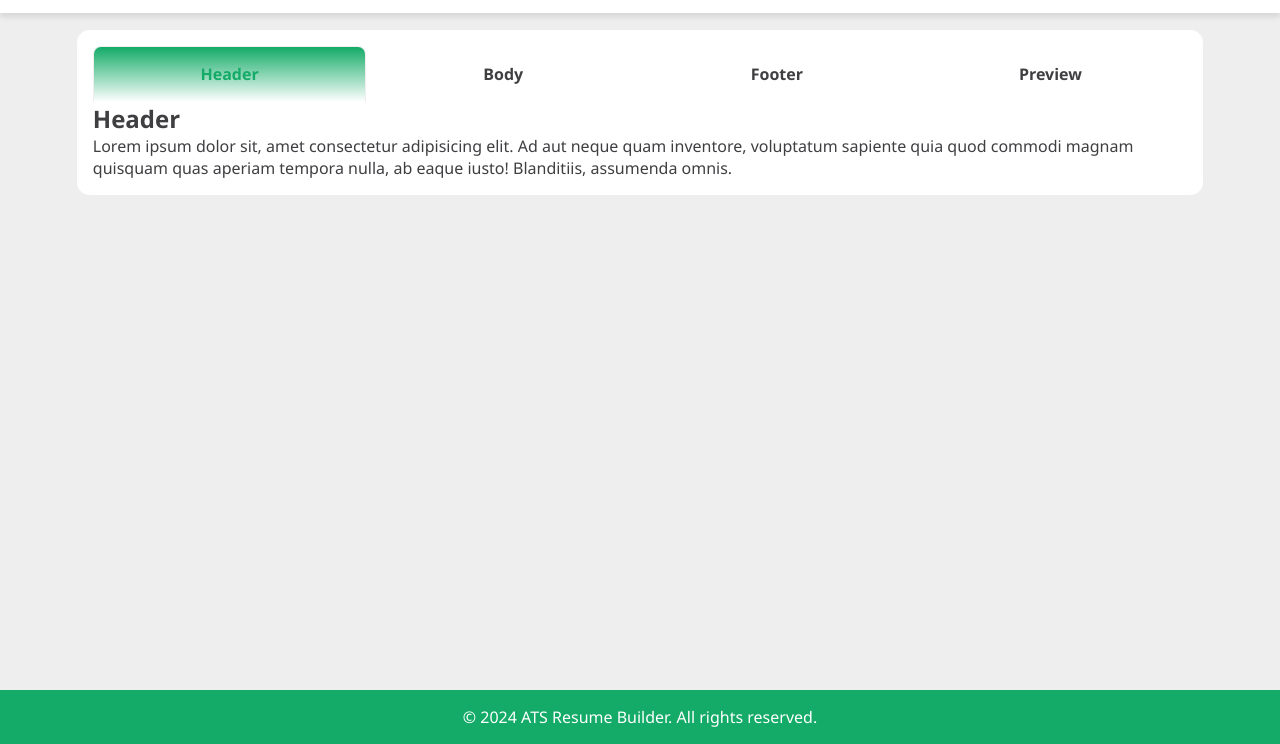
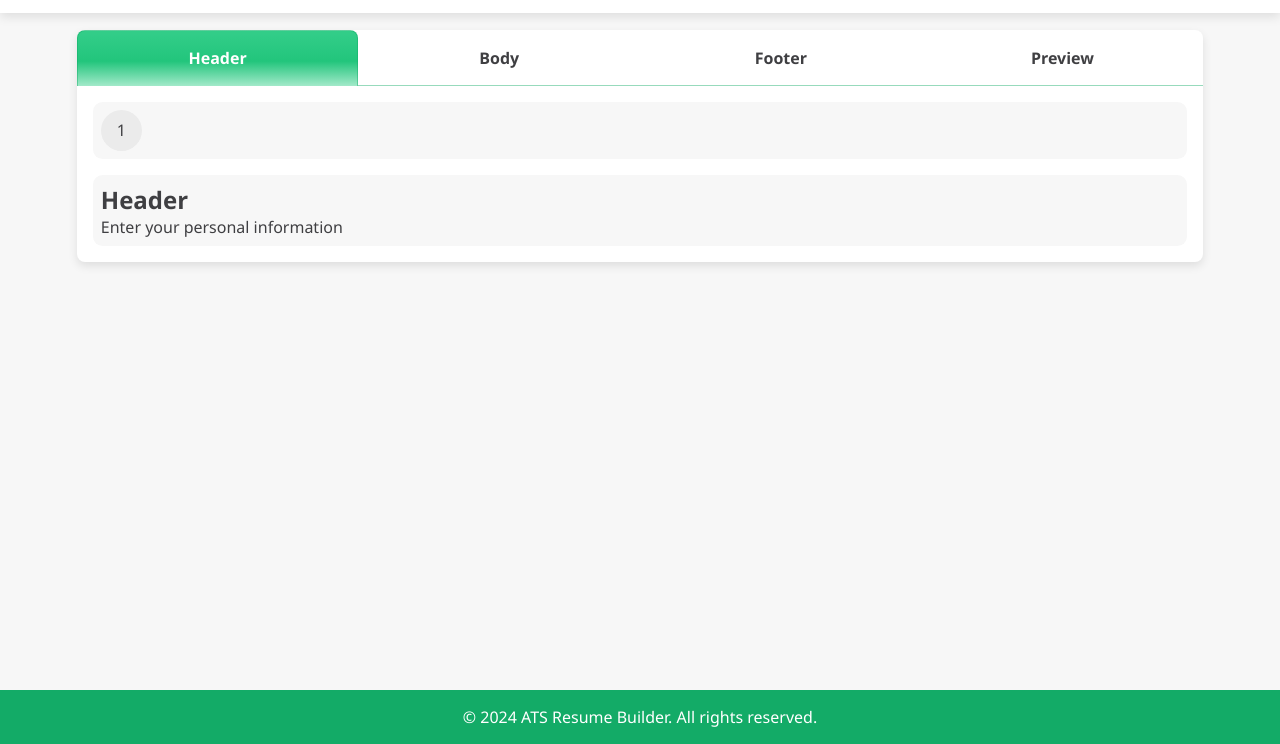
Before and after one commit to RyanBagusB/ats-resume-builder, a website built with Vite: page index.html in a window 1280 px wide. Shown: the part 58-802 px from the top of the page. Built offline with nearby package versions, Linux system fonts and the light colour scheme.

Commit message:
Adding Stepper

```diff
--- a/index.html
+++ b/index.html
@@ -27,22 +27,45 @@
         </nav>
 
         <div class="tab-contents">
-          <div class="tab-contents-header">
-            <h2>Header</h2>
-            <p>Lorem ipsum dolor sit, amet consectetur adipisicing elit. Ad aut neque quam inventore, voluptatum sapiente quia quod commodi magnam quisquam quas aperiam tempora nulla, ab eaque iusto! Blanditiis, assumenda omnis.</p>
+          <div class="tab-contents__header">
+            <div class="section-navigation">
+              <div class="section-navigation__stepper-container">
+                <a href="#" class="section-navigation__stepper-container__stepper">1</a>
+              </div>
+            </div>
+
+            <div class="section-content">
+              <h2>Header</h2>
+              <p>Enter your personal information</p>
+            </div>
           </div>
 
-          <div class="tab-contents-body">
-            <h2>Body</h2>
-            <p>Lorem ipsum dolor sit, amet consectetur adipisicing elit. Ad aut neque quam inventore, voluptatum sapiente quia quod commodi magnam quisquam quas aperiam tempora nulla, ab eaque iusto! Blanditiis, assumenda omnis.</p>
+          <div class="tab-contents__body">
+            <div class="section-navigation">
+              <div class="section-navigation__stepper-container">
+                <a href="#" class="section-navigation__stepper-container__stepper">1</a>
+                <a href="#" class="section-navigation__stepper-container__stepper">2</a>
+                <a href="#" class="section-navigation__stepper-container__stepper">3</a>
+                <a href="#" class="section-navigation__stepper-container__stepper">4</a>
+                <a href="#" class="section-navigation__stepper-container__stepper">5</a>
+                <a href="#" class="section-navigation__stepper-container__stepper">6</a>
+              </div>
+
+              <div class="section-navigation__add-section">+</div>
+            </div>
+
+            <div class="section-content">
+              <h2>Body</h2>
+              <p>Lorem ipsum dolor sit, amet consectetur adipisicing elit. Ad aut neque quam inventore, voluptatum sapiente quia quod commodi magnam quisquam quas aperiam tempora nulla, ab eaque iusto! Blanditiis, assumenda omnis.</p>
+            </div>
           </div>
 
-          <div class="tab-contents-footer">
+          <div class="tab-contents__footer">
             <h2>Footer</h2>
             <p>Lorem ipsum dolor sit, amet consectetur adipisicing elit. Ad aut neque quam inventore, voluptatum sapiente quia quod commodi magnam quisquam quas aperiam tempora nulla, ab eaque iusto! Blanditiis, assumenda omnis.</p>
           </div>
 
-          <div class="tab-contents-preview">
+          <div class="tab-contents__result">
             <h2>Preview</h2>
             <p>Lorem ipsum dolor sit, amet consectetur adipisicing elit. Ad aut neque quam inventore, voluptatum sapiente quia quod commodi magnam quisquam quas aperiam tempora nulla, ab eaque iusto! Blanditiis, assumenda omnis.</p>
           </div>
--- a/style.css
+++ b/style.css
@@ -2,7 +2,8 @@
   --white-color: #fff;
   --light-green: #13ab67;
   --dark-color: #3f3f42;
-  --gray-color: #eee;
+  --gray-color: #f7f7f7;
+  --dark-gray: #ebebeb;
 }
 
 * {
@@ -21,8 +22,9 @@ header {
   top: 0;
   left: 0;
   width: 100%;
+  z-index: 99;
   background-color: var(--white-color);
-  box-shadow: 0 4px 6px rgba(0, 0, 0, 0.1);
+  box-shadow: 0 4px 10px rgba(10, 10, 10, 0.1);
 }
 
 .title {
@@ -41,8 +43,8 @@ main {
 
 .app {
   background-color: var(--white-color);
-  padding: 1rem;
-  border-radius: .8rem;
+  border-radius: .5rem;
+  box-shadow: 0 4px 10px rgba(10, 10, 10, 0.1);
 }
 
 .app .tabs {
@@ -53,14 +55,14 @@ main {
   position: relative;
   isolation: isolate;
   height: 3.5rem;
-  border-block-end: 1px solid var(--white-color);
+  border-block-end: 1px solid #13ab6770;
 }
 
-.tabs input {
+.app .tabs input {
   display: none;
 }
 
-.tabs label {
+.app .tabs label {
   flex: 1;
   display: flex;
   justify-content: center;
@@ -70,11 +72,11 @@ main {
   transition: color .5s ease-in-out;
 }
 
-.tabs input:checked + label {
-  color: var(--light-green);
+.app .tabs input:checked + label {
+  color: var(--white-color);
 }
 
-.tabs::after {
+.app .tabs::after {
   pointer-events: none;
   position: absolute;
   content: "";
@@ -82,38 +84,95 @@ main {
   width: calc((100% / var(--tab-count)) - 2px);
   z-index: -1;
   border-radius: .5rem .5rem 0 0;
-  border: 1px solid var(--gray-color);
+  border: 1px solid #13ab6770;
   border-block-end: none;
-  background-image: linear-gradient(var(--light-green), var(--white-color));
+  background: linear-gradient(#32cd88 5%, #22c57c 55%, #a2e9c9 100%);
   translate: calc(var(--active) * 100%);
   transition: translate .5s ease-in-out;
 }
 
-.tabs:has(:checked:nth-of-type(1)) {
+.app .tabs:has(:checked:nth-of-type(1)) {
   --active: 0;
 }
 
-.tabs:has(:checked:nth-of-type(2)) {
+.app .tabs:has(:checked:nth-of-type(2)) {
   --active: 1;
 }
 
-.tabs:has(:checked:nth-of-type(3)) {
+.app .tabs:has(:checked:nth-of-type(3)) {
   --active: 2;
 }
 
-.tabs:has(:checked:nth-of-type(4)) {
+.app .tabs:has(:checked:nth-of-type(4)) {
   --active: 3;
 }
 
-[class^="tab-contents-"] {
+[class^="tab-contents__"] {
   display: none;
+  opacity: 0;
+  animation: fade-in .6s ease-in-out forwards;
+  padding: 1rem;
 }
 
-.app:has(:checked:nth-of-type(1)) .tab-contents-header,
-.app:has(:checked:nth-of-type(2)) .tab-contents-body,
-.app:has(:checked:nth-of-type(3)) .tab-contents-footer,
-.app:has(:checked:nth-of-type(4)) .tab-contents-preview {
-  display: block;
+.app:has(:checked:nth-of-type(1)) .tab-contents__header,
+.app:has(:checked:nth-of-type(2)) .tab-contents__body,
+.app:has(:checked:nth-of-type(3)) .tab-contents__footer,
+.app:has(:checked:nth-of-type(4)) .tab-contents__result {
+  display: flex;
+  flex-direction: column;
+  gap: 1rem;
+}
+
+.section-navigation {
+  display: flex;
+}
+
+.section-navigation__stepper-container {
+  background-color: var(--gray-color);
+  width: 100%;
+  display: flex;
+  overflow-x: auto;
+  gap: .8rem;
+  padding: .5rem;
+  border-radius: .6rem 0 0 .6rem;
+}
+
+.tab-contents__header .section-navigation__stepper-container {
+  border-radius: .6rem;
+}
+
+.section-navigation__stepper-container__stepper {
+  background-color: var(--dark-gray);
+  border-radius: 50%;
+  padding: 1rem;
+  color: var(--dark-color);
+  text-decoration: none;
+  line-height: 9px;
+}
+
+.section-navigation__add-section {
+  background-color: var(--light-green);
+  color: var(--white-color);
+  display: flex;
+  justify-content: center;
+  align-items: center;
+  width: 60px;
+  border-radius: 0 .6rem .6rem 0;
+}
+
+.section-content {
+  background-color: var(--gray-color);
+  padding: .5rem;
+  border-radius: .6rem;
+}
+
+@keyframes fade-in {
+  0% {
+    opacity: 0;
+  }
+  100% {
+    opacity: 1;
+  }
 }
 
 footer {
```
